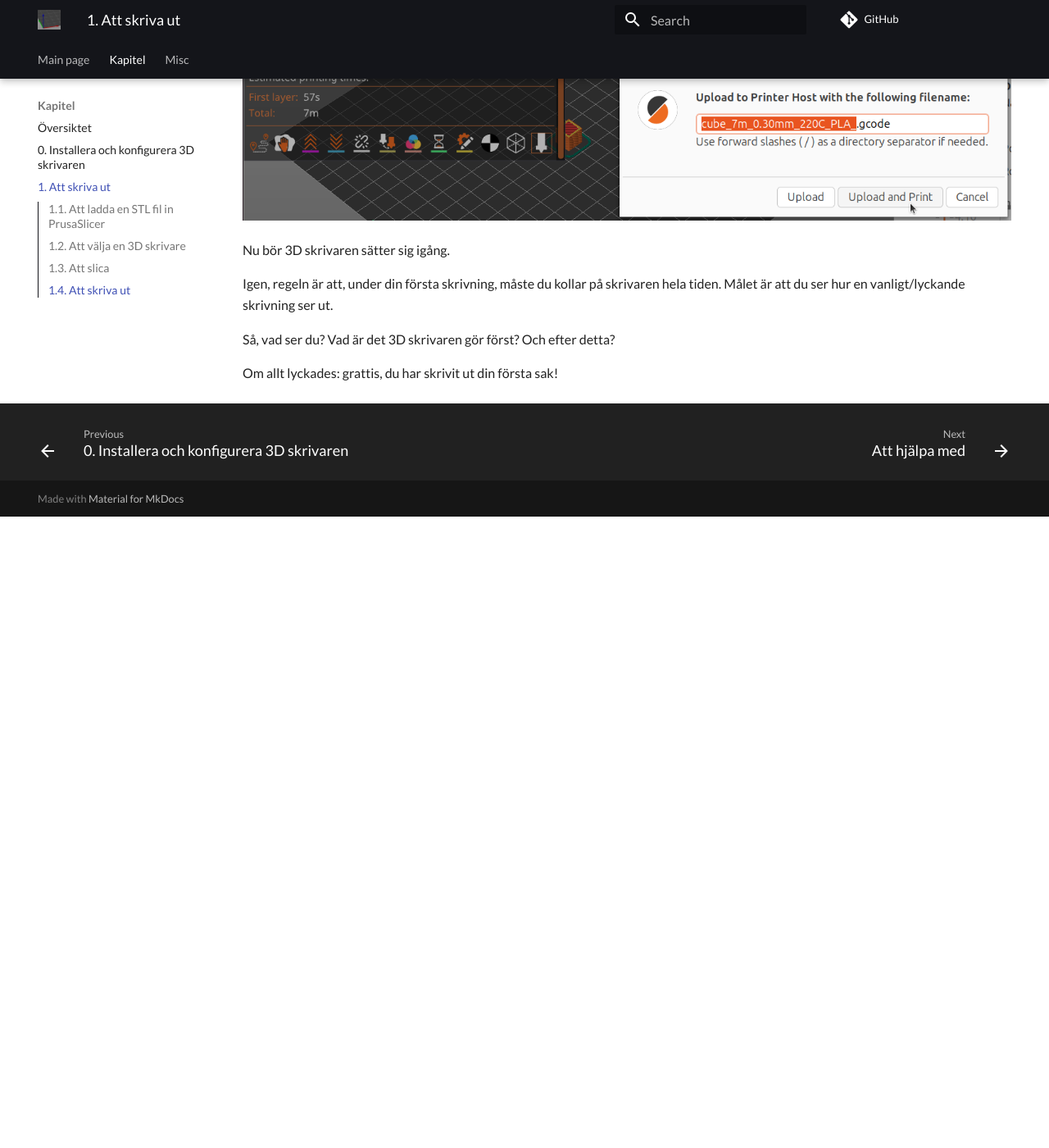
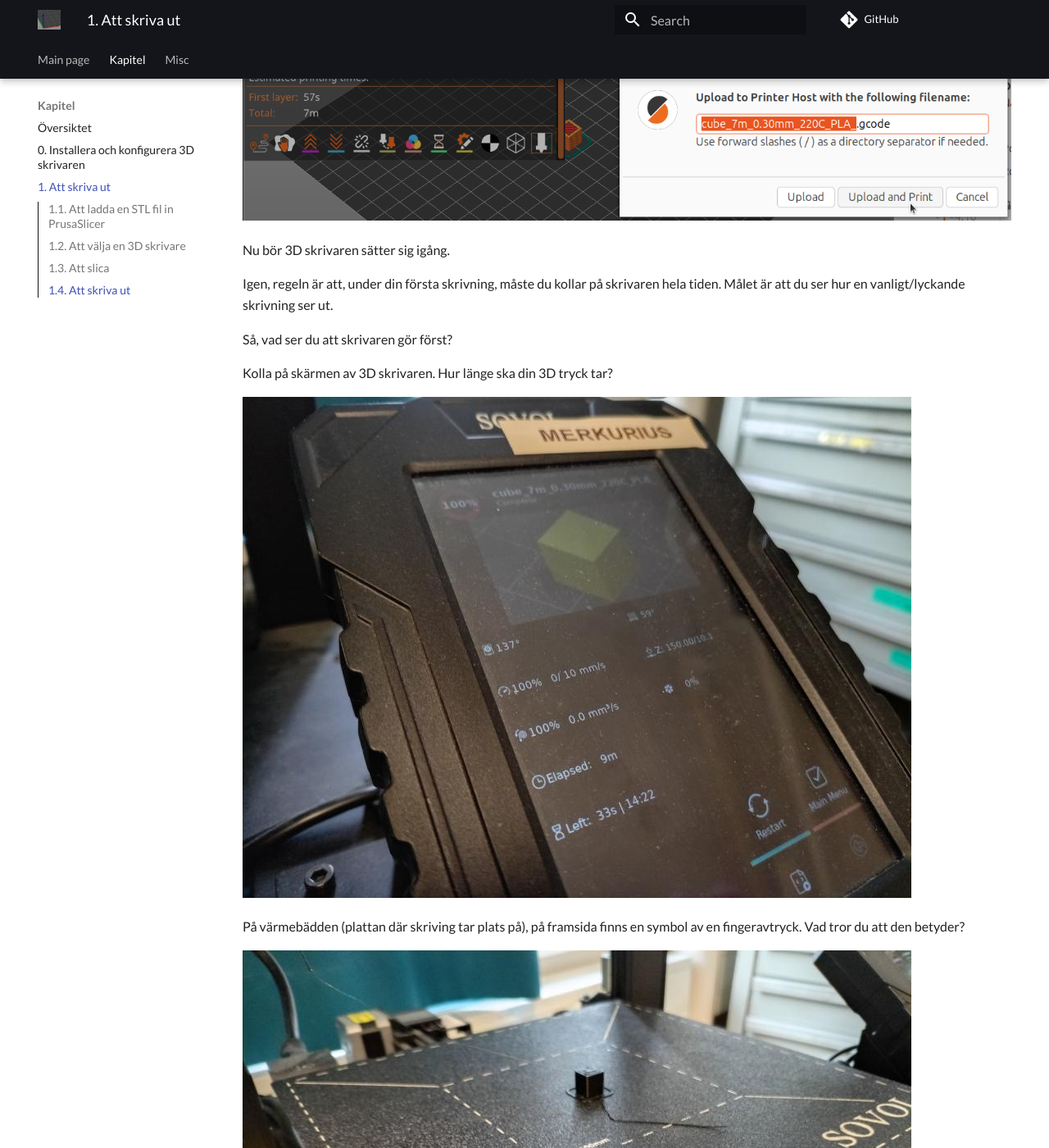
Before and after one commit to uppsala-makerspace/3d_skrivningskurs, an MkDocs documentation site: the page built from docs/kapitel/1_print/README.md, in a window 1280 px wide and 1400 px high, scrolled down 8533 px. Shown: the whole window at 82% size. Built offline with MkDocs 1.6.1 and Material for MkDocs 9.7.7, drawn with Linux system fonts in a browser that asks for light colours; comment, search, counter and statistics services are not loaded; before the commit the page ends 9163 px from its top, so only the background shows below that.

Commit message:
Add questions

```diff
--- a/docs/kapitel/1_print/README.md
+++ b/docs/kapitel/1_print/README.md
@@ -86,6 +86,19 @@ Igen, regeln är att, under din första skrivning,
 måste du kollar på skrivaren hela tiden.
 Målet är att du ser hur en vanligt/lyckande skrivning ser ut.
 
-Så, vad ser du? Vad är det 3D skrivaren gör först? Och efter detta?
+Så, vad ser du att skrivaren gör först?
+
+Kolla på skärmen av 3D skrivaren.
+Hur länge ska din 3D tryck tar?
+
+![Skärm av skrivaren](1_printer_screen.jpg)
+
+På värmebädden (plattan där skriving tar plats på),
+på framsida finns en symbol av en fingeravtryck.
+Vad tror du att den betyder?
+
+![Värmebädden har symboler av fingeravtryckar](1_heating_bed_front_left.jpg)
 
 Om allt lyckades: grattis, du har skrivit ut din första sak!
+
+![Den utskrivna kuben](1_printed_cube.jpg)
```
Also changed, not shown: docs/kapitel/1_print/1_heating_bed_front_left.jpg (added), docs/kapitel/1_print/1_heating_bed_front_right.jpg (added), docs/kapitel/1_print/1_printed_cube.jpg (added), docs/kapitel/1_print/1_printer_screen.jpg (added).
